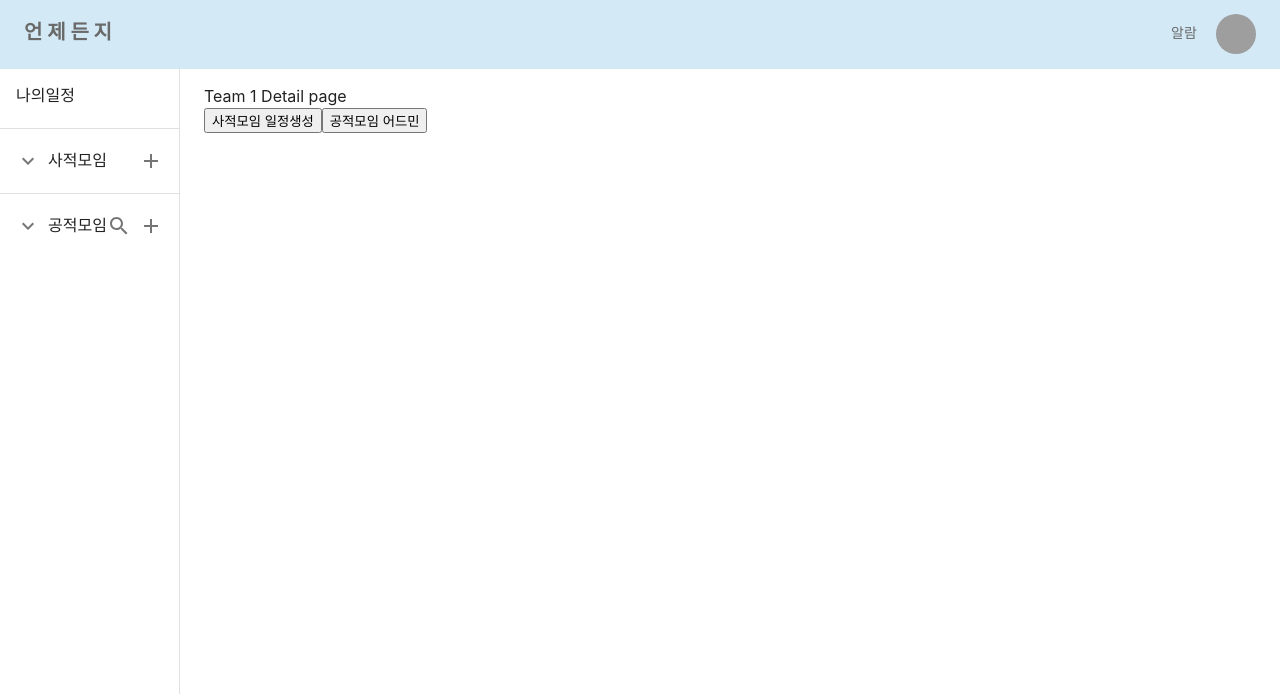
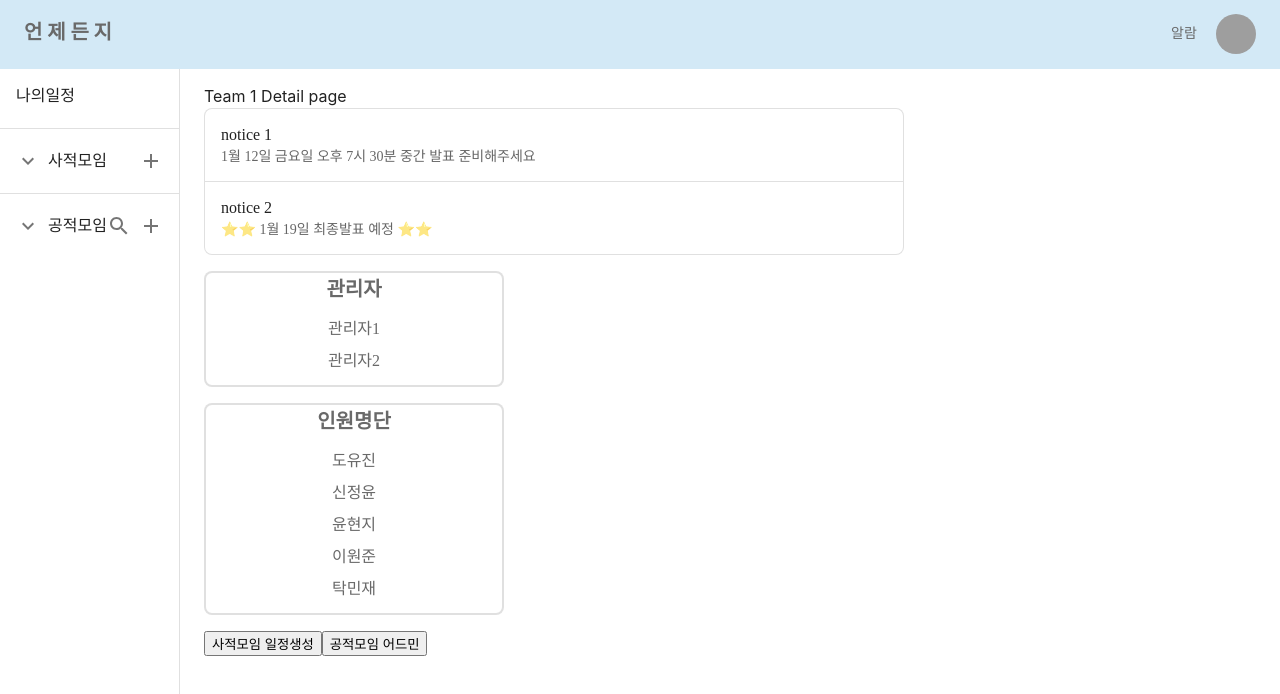
Before and after one commit to KWEBofficial/anytime-client, a React (Create React App) app: page /team/1 in a window 1280 px wide. Shown: the top 694 px of the page. Built offline with nearby package versions, Linux system fonts and the light colour scheme; grey boxes are pictures that could not be loaded; a web font is replaced by a local one.

Commit message:
feat: noticebox, custombox

```diff
--- /dev/null
+++ b/src/components/CustomBox.tsx
@@ -0,0 +1,36 @@
+import { Box, Typography, List, ListItem } from '@mui/material';
+
+const style = {
+  py: 0,
+  width: '100%',
+  maxWidth: 300,
+  borderRadius: 2,
+  border: '2px solid',
+  borderColor: 'divider',
+  backgroundColor: 'background.paper',
+  marginBottom: 2,
+  color: '#696969',
+};
+
+interface CustomBoxProps {
+  title: string;
+  items: string[];
+}
+const CustomBox = ({ title, items }: CustomBoxProps) => {
+  return (
+    <Box sx={style}>
+      <Typography variant="h6" textAlign="center" fontWeight="bold">
+        {title}
+      </Typography>
+      <List>
+        {items.map((item) => (
+          <ListItem style={{ justifyContent: 'center' }}>
+            <Typography lineHeight={1}>{item}</Typography>
+          </ListItem>
+        ))}
+      </List>
+    </Box>
+  );
+};
+
+export default CustomBox;
--- /dev/null
+++ b/src/components/NoticeBox.tsx
@@ -0,0 +1,36 @@
+import * as React from 'react';
+import ListItemText from '@mui/material/ListItemText';
+import ListItem from '@mui/material/ListItem';
+import List from '@mui/material/List';
+import Divider from '@mui/material/Divider';
+
+const style = {
+  py: 0,
+  width: '100%',
+  maxWidth: 700,
+  borderRadius: 2,
+  border: '1px solid',
+  borderColor: 'divider',
+  backgroundColor: 'background.paper',
+  marginBottom: 2,
+};
+
+interface NoticeBoxProps {
+  notices: string[];
+}
+const NoticeBox = ({ notices }: NoticeBoxProps) => {
+  return (
+    <List sx={style}>
+      {notices.map((notice, index) => (
+        <React.Fragment key={index}>
+          <ListItem>
+            <ListItemText primary={`notice ${index + 1}`} secondary={notice} />
+          </ListItem>
+          {index < notices.length - 1 && <Divider component="li" />}
+        </React.Fragment>
+      ))}
+    </List>
+  );
+};
+
+export default NoticeBox;
--- a/src/pages/team.tsx
+++ b/src/pages/team.tsx
@@ -1,6 +1,8 @@
 import { useParams, useNavigate } from 'react-router-dom';
 
+import NoticeBox from '../components/NoticeBox';
 import { Layout } from '../components/Layout';
+import CustomBox from '../components/CustomBox';
 
 export default function TeamPage() {
   const params = useParams();
@@ -10,6 +12,11 @@ export default function TeamPage() {
   return (
     <Layout>
       Team {teamId} Detail page
+      <NoticeBox
+        notices={['1월 12일 금요일 오후 7시 30분 중간 발표 준비해주세요', '⭐️⭐️ 1월 19일 최종발표 예정 ⭐️⭐️']}
+      />
+      <CustomBox title="관리자" items={['관리자1', '관리자2']} />
+      <CustomBox title="인원명단" items={['도유진', '신정윤', '윤현지', '이원준', '탁민재']} />
       <div>
         <button onClick={() => navigate(`/team/${teamId}/schedule`)}>사적모임 일정생성</button>
         <button onClick={() => navigate(`/team/${teamId}/admin`)}>공적모임 어드민</button>
```
